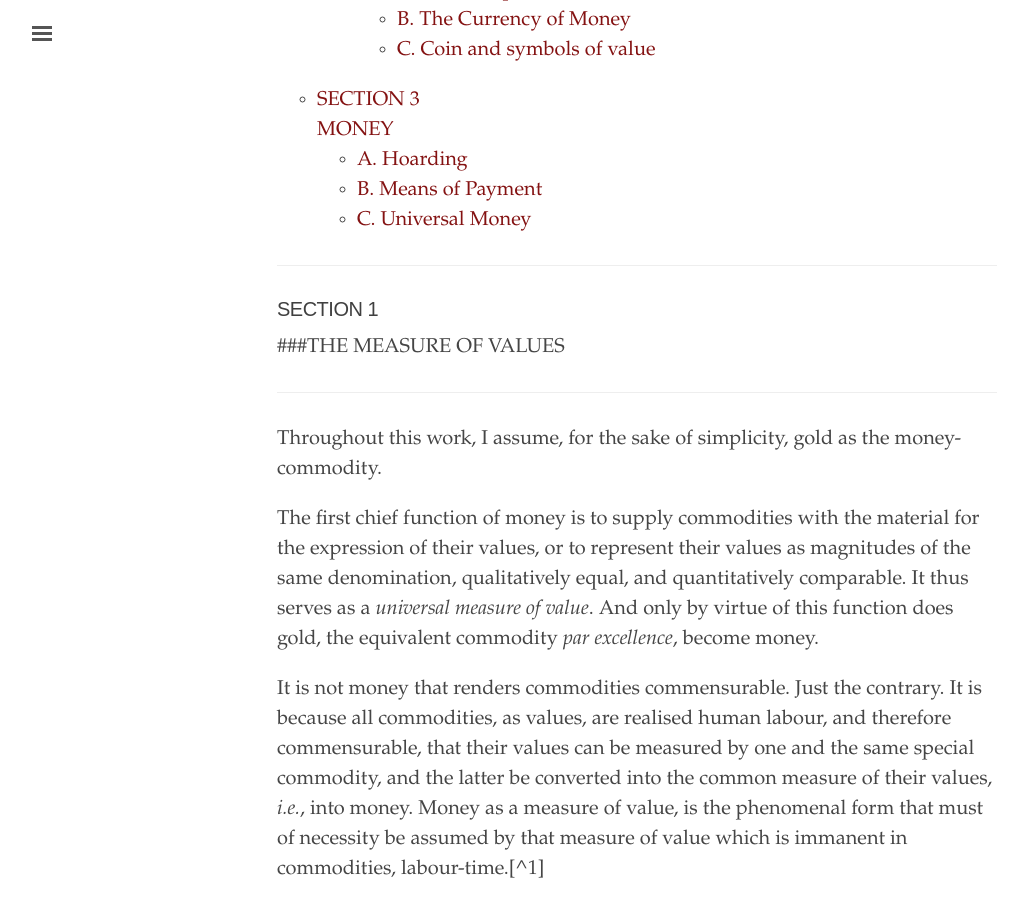
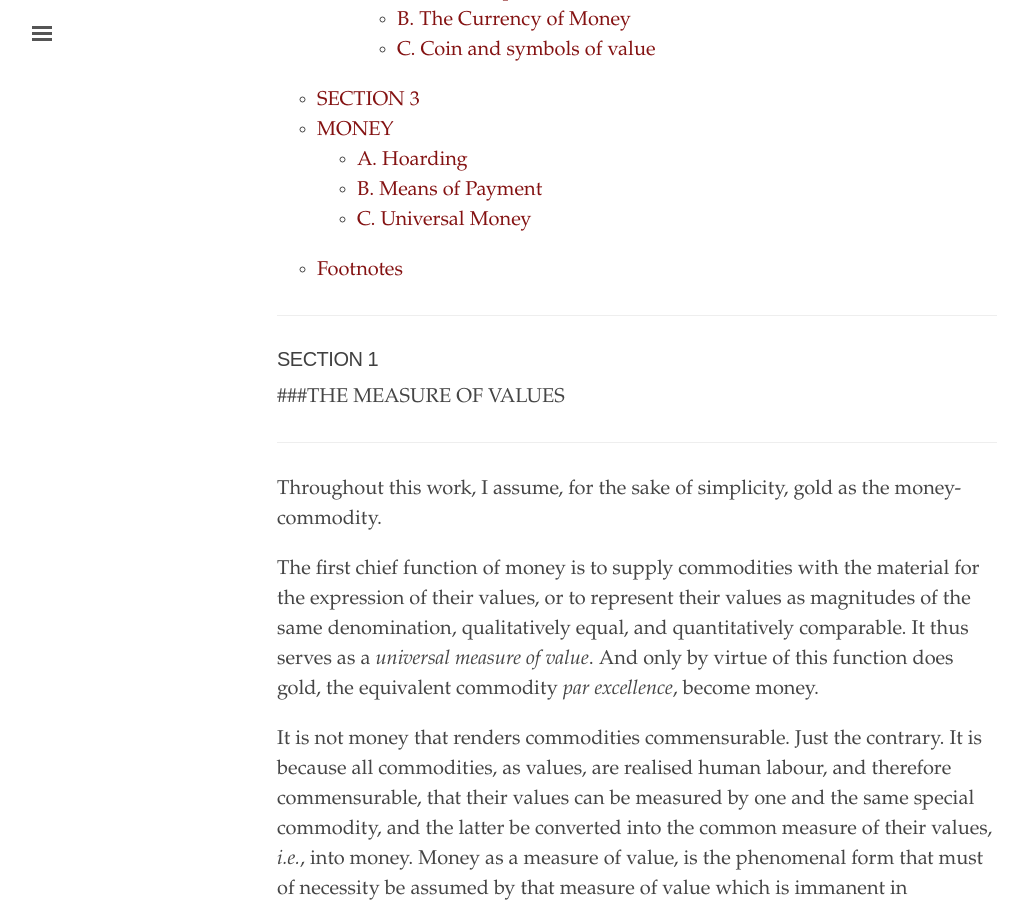
Before and after one commit to MARXdown/MARXdown.github.io, a Jekyll site: the page built from _texts/ch03.md, in a window 1280 px wide and 900 px high, scrolled down 521 px. Shown: the whole window, without its empty margins (3-1031 px from the left). Built offline with Jekyll 4.4.1, drawn with Linux system fonts in a browser that asks for light colours.

Commit message:
Update ch03.md

```diff
--- a/_texts/ch03.md
+++ b/_texts/ch03.md
@@ -229,9 +229,6 @@
 arising from industrial and commercial crises, or less frequently, from
 fluctuations in the value of money.
 
-<a name="a31"></a>
-<a name="a32"></a>
-<a name="a33"></a>
 The law, that the quantity of the circulating medium is determined
 by the sum of the prices of the commodities circulating, and the average
 velocity of currency <sup class="enote"><a href="#n31">[31]</a></sup>
@@ -247,7 +244,6 @@
 an aliquot part of the medley of commodities is exchanged for an aliquot
 part of the heap of precious metals. <sup class="enote"><a href="#n33">[33]</a></sup>
 
-<a name="S2c"></a>
 ##### C. Coin and symbols of value
 
 That money takes the shape of coin, springs from its function as the
@@ -260,7 +256,6 @@
 indicate the separation between the internal or national spheres of the
 circulation of commodities, and their universal sphere.
 
-<a name="a34"></a>
 The only difference, therefore, between coin and bullion,
 is one of shape, and gold can at any time pass from one form to the other.
 <sup class="enote"><a href="#n34">[34]</a></sup> But no sooner does coin leave the mint, than it
@@ -314,7 +309,6 @@
 metal tokens. In paper money it stands out plainly. In fact, ce n&#8217;est que
 le premier pas qui co&ucirc;te.
 
-<a name="a36"></a>
 We allude here only to inconvertible paper money issued by the
 State and having compulsory circulation. It has its immediate origin in
 the metallic currency. Money based upon credit implies on the other hand
@@ -356,7 +350,6 @@
 a standard of prices. Those values that were previously expressed by the
 price of &pound;1 would now be expressed by the price of &pound;2.
 
-<a name="a37"></a>
 Paper money is a token representing gold or money. The relation
 between it and the values of commodities is this, that the latter are ideally
 expressed in the same quantities of gold that are symbolically represented
@@ -395,7 +388,11 @@
 &#160;
 
 * * *
-### SECTION 3 <br>MONEY
+
+### SECTION 3
+
+### MONEY
+
 * * *
 
 &#160;
@@ -412,7 +409,6 @@
 the only adequate form of existence of exchange-value, in opposition to
 use-value, represented by all other commodities.
 
-<a name="S3a"></a>
 #### A. Hoarding
 
 The continual movement in circuits of the two antithetical metamorphoses
@@ -424,7 +420,6 @@
 is transformed, as Boisguillebert says, from &#8220;meuble&#8221; into &#8220;immeuble,&#8221;
 from movable into immovable, from coin into money.
 
-<a name="a39"></a>
 With the very earliest development of the circulation of commodities,
 there is also developed the necessity, and the passionate desire, to hold
 fast the product of the first metamorphosis. This product is the transformed
@@ -437,7 +432,6 @@
 its merely transient money-form. The money becomes petrified into a hoard,
 and the seller becomes a hoarder of money.
 
-<a name="a40"></a>
 In the early stages of the circulation of commodities, it is the
 surplus use-values alone that are converted into money. Gold and silver
 thus become of themselves social expressions for superfluity or wealth.
@@ -454,8 +448,6 @@
 in silver, which had been received in exchange for Australian gold. Most
 of the silver exported to China makes its way to India.
 
-<a name="a41"></a>
-<a name="a42"></a>
 As the production of commodities further develops, every producer
 of commodities is compelled to make sure of the nexus rerum or the social
 pledge. <sup class="enote"><a href="#n41">[41]</a></sup> His wants are constantly making themselves
@@ -518,7 +510,6 @@
 labour of accumulating. It is with him as it is with a conqueror who sees
 in every new country annexed, only a new boundary.
 
-<a name="a45"></a>
 In order that gold may be held as money, and made to form a hoard,
 it must be prevented from circulating, or from transforming itself into
 a means of enjoyment. The hoarder, therefore, makes a sacrifice of the
@@ -538,7 +529,6 @@
 as money, and, on the other hand, a latent source of supply, to which recourse
 is had principally in times of crisis and social disturbance.
 
-<a name="a46"></a>
 Hoarding serves various purposes in the economy of the metallic
 circulation. Its first function arises out of the conditions to which the
 currency of gold and silver coins is subject. We have seen how, along with
@@ -555,7 +545,6 @@
 the supply or withdrawal of money to or from the circulation, which in
 this way never overflows its banks. <sup class="enote"><a href="#n46">[46]</a></sup>
 
-<a name="S3b"></a>
 #### B. Means of Payment
 
 In the simple form of the circulation of commodities hitherto considered,
@@ -583,7 +572,6 @@
 value-form, appears here under a new aspect, money also acquires a fresh
 function; it becomes the means of payment.
 
-<a name="a47"></a>
 The character of creditor, or of debtor, results here from the
 simple circulation. The change in the form of that circulation stamps buyer
 and seller with this new die. At first, therefore, these new parts are
@@ -625,7 +613,6 @@
 sale, and that owing to a social necessity springing out of the process
 of circulation itself.
 
-<a name="a48"></a>
 The buyer converts money back into commodities before he has turned
 commodities into money: in other words, he achieves the second metamorphosis
 of commodities before the first. The seller&#8217;s commodity circulates, and
@@ -664,7 +651,6 @@
 this balance relatively to that amount, and the less is the mass of the
 means of payment in circulation.
 
-<a name="a49"></a>
 The function of money as the means of payment implies a contradiction
 without a terminus medius. In so far as the payments balance one another,
 money functions only ideally as money of account, as a measure of value.
@@ -691,7 +677,6 @@
 The money famine continues, whether payments have to be made in gold or
 in credit money such as bank-notes. <sup class="enote"><a href="#n51">[51]</a></sup>
 
-<a name="a52"></a>
 If we now consider the sum total of the money current during a
 given period, we shall find that, given the rapidity of currency of the
 circulating medium and of the means of payment, it is equal to the sum
@@ -707,7 +692,6 @@
 Moreover, the debts contracted each day, and the payments falling due on
 the same day, are quite incommensurable quantities. <sup class="enote"><a href="#n52">[52]</a></sup>
 
-<a name="a53"></a>
 Credit-money springs directly out of the function of money
 as a means of payment. Certificates of the debts owing for the purchased
 commodities circulate for the purpose of transferring those debts to others.
@@ -717,8 +701,6 @@
 in the sphere of great commercial transactions. Gold and silver coin, on
 the other hand, are mostly relegated to the sphere of retail trade. <sup class="enote"><a href="#n53">[53]</a></sup>
 
-<a name="a54"></a>
-<a name="a55"></a>
 When the production of commodities has sufficiently extended itself,
 money begins to serve as the means of payment beyond the sphere of the
 circulation of commodities. It becomes the commodity that is the universal
@@ -741,7 +723,6 @@
 of that country. The narrow economic conditions under which that agriculture
 is carried on, will be swept away.
 
-<a name="a56"></a>
 In every country, certain days of the year become by habit recognised
 settling days for various large and recurrent payments. These dates depend,
 apart from other revolutions in the wheel of reproduction, on conditions
@@ -752,8 +733,6 @@
 merely superficial, perturbations in the economy of the medium of payment.
 <sup class="enote"><a href="#n56">[56]</a></sup>
 
-<a name="a57"></a>
-<a name="a58"></a>
 From the law of the rapidity of currency of the
 means of payment, it follows that the quantity of the means of payment
 required for all periodical payments, whatever their source,
@@ -766,7 +745,6 @@
 with the progress of civil society, the formation of reserves of the means
 of payment grows with that progress.
 
-<a name="S3c"></a>
 #### C. Universal Money
 
 When money leaves the home sphere of circulation, it strips off the
@@ -780,13 +758,10 @@
 immediate social incarnation of human labour in the abstract. Its real
 mode of existence in this sphere adequately corresponds to its ideal concept.
 
-<a name="a59"></a>
 Within the sphere of home circulation, there can be but one commodity
 which, by serving as a measure of value, becomes money. In the markets
 of the world a double measure of value holds sway, gold and silver. <sup class="enote"><a href="#n59">[59]</a></sup>
 
-<a name="a60"></a>
-<a name="a61"></a>
 Money of the world serves as the universal medium of payment,
 as the universal means of purchasing, and as the universally recognised
 embodiment of all wealth. Its function as a means of payment in the settling
@@ -801,7 +776,6 @@
 is rendered impossible, either by special conjunctures in the markets or
 by the purpose itself that is intended. <sup class="enote"><a href="#n61">[61]</a></sup>
 
-<a name="a62"></a>
 Just as every country needs a reserve of money for its home circulation
 so, too, it requires one for external circulation in the markets of the
 world. The functions of hoards, therefore, arise in part out of the function
@@ -812,8 +786,6 @@
 them from their purely local substitutes, calls gold and silver &#8220;money
 of the world.&#8221;
 
-<a name="a63"></a>
-<a name="a64"></a>
 The current of the stream of gold and silver is a double one.
 On the one hand, it spreads itself from its sources over all the markets
 of the world, in order to become absorbed, to various extents, into the
@@ -827,8 +799,6 @@
 national spheres of circulation, a current whose motion depends on the
 ceaseless fluctuations in the course of exchange. <sup class="enote"><a href="#n64">[64]</a></sup>
 
-<a name="a65"> </a>
-<a name="a66"> </a>
 Countries in which the bourgeois form of production is developed
 to a certain extent, limit the hoards concentrated in the strong rooms
 of the banks to the minimum required for the proper performance of their
@@ -836,6 +806,8 @@
 above their average level, it is, with some exceptions, an indication of
 stagnation in the circulation of commodities, of an interruption in the
 even flow of their metamorphoses. <sup class="enote"><a href="#n66">[66]</a></sup>
+
+## Footnotes
 
 [^1.]: The question -- Why does not money directly represent labour-time, so that a piece of paper may represent, for instance, x hours' labour, is at bottom the same as the question why, given the production of commodities, must products take the form of commodities? This is evident, since their taking the form of commodities implies their differentiation
 into commodities and money. Or, why cannot private labour -- labour for the account of private individuals -- be treated as its opposite, immediate social labour? I have elsewhere examined thoroughly the Utopian idea of "labour-money" in a society founded on the production of commodities (l.c., p. 61, seq.). On this point I will only say further, that Owen's --labour-money,-- for instance, is no more "money" than a ticket for the theatre. Owen pre-supposes directly associated labour, a form of production that is entirely inconsistent with the production of commodities. The certificate of labour is merely evidence of the part taken by the individual in the common labour, and of his right to a certain portion of the common produce destined for consumption. But it never enters into Owen's head to pre-suppose the production of commodities, and at the same time, by juggling with money, to try to evade the necessary conditions of that production.
```
